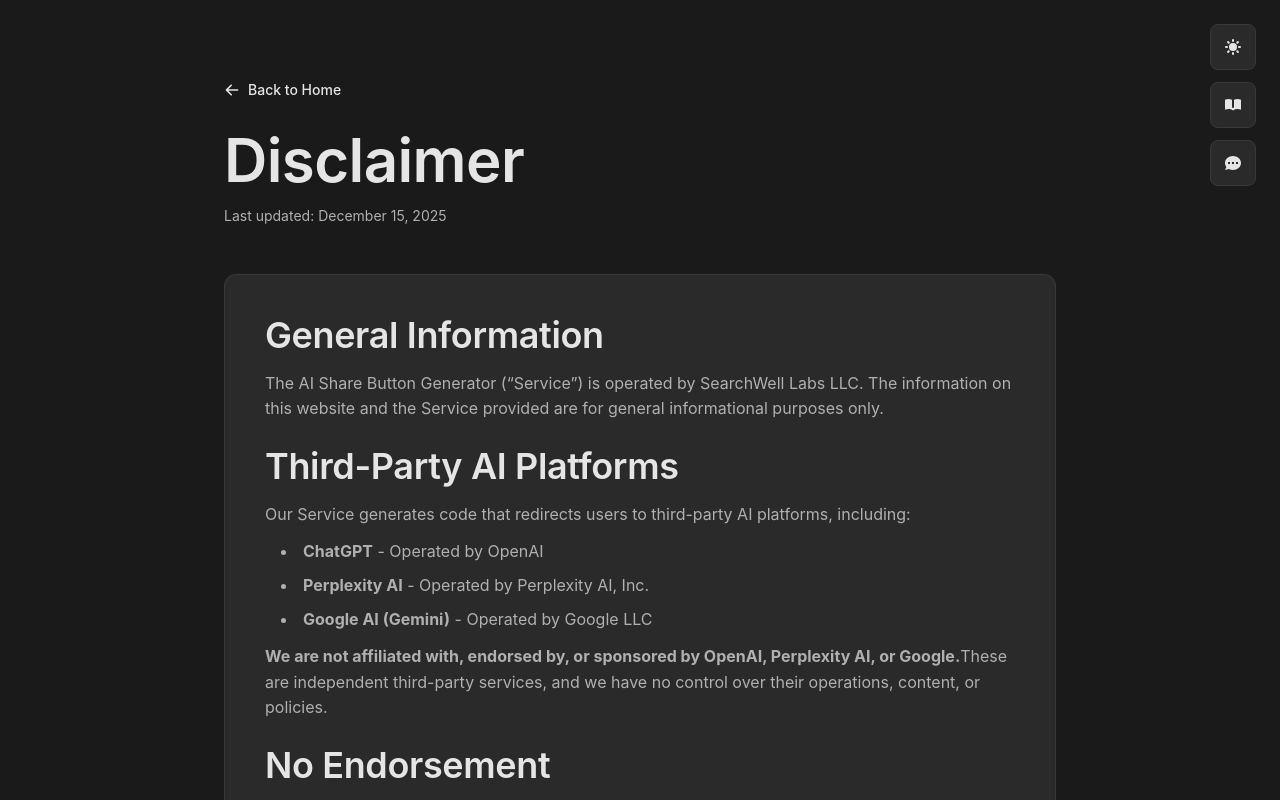
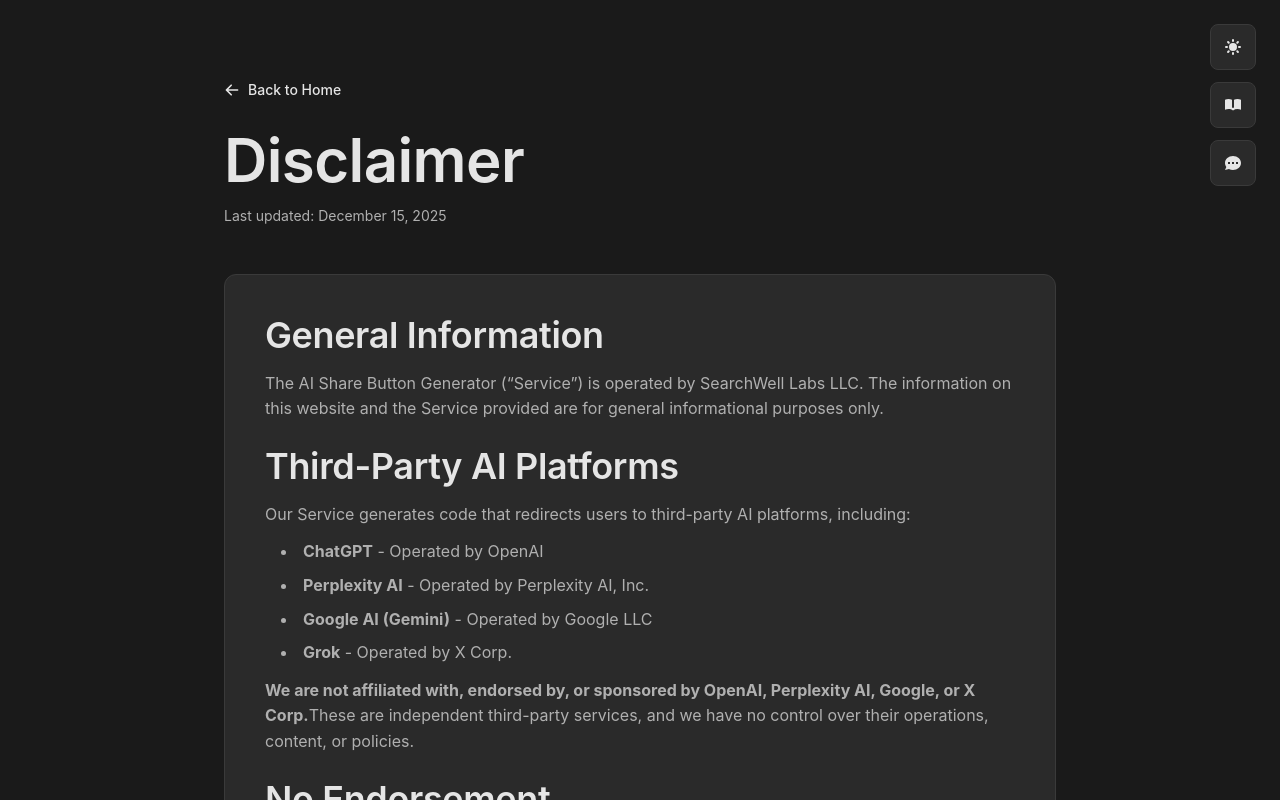
Before and after one commit to JamesonCodes/ai-share-button-generator, a Next.js app: page /disclaimer in a window 1280 px wide. Shown: the top 800 px of the page. Built offline with nearby package versions, Linux system fonts and the light colour scheme; no server answers.

Commit message:
docs: add Grok to legal documents
- Add Grok (X Corp.) to Privacy Policy AI platforms list
- Add X (Twitter) Privacy Policy link
- Update Terms of Service to include Grok
- Update Disclaimer to include Grok and X Corp. in affiliation statement

```diff
--- a/app/disclaimer/page.tsx
+++ b/app/disclaimer/page.tsx
@@ -62,9 +62,10 @@
               <li><strong>ChatGPT</strong> - Operated by OpenAI</li>
               <li><strong>Perplexity AI</strong> - Operated by Perplexity AI, Inc.</li>
               <li><strong>Google AI (Gemini)</strong> - Operated by Google LLC</li>
+              <li><strong>Grok</strong> - Operated by X Corp.</li>
             </ul>
             <p className="mt-3 transition-smooth" style={{ color: 'var(--text-secondary)' }}>
-              <strong>We are not affiliated with, endorsed by, or sponsored by OpenAI, Perplexity AI, or Google.</strong>
+              <strong>We are not affiliated with, endorsed by, or sponsored by OpenAI, Perplexity AI, Google, or X Corp.</strong>
               These are independent third-party services, and we have no control over their operations, content,
               or policies.
             </p>
--- a/app/privacy-policy/page.tsx
+++ b/app/privacy-policy/page.tsx
@@ -99,6 +99,7 @@
               <li>ChatGPT (operated by OpenAI)</li>
               <li>Perplexity AI</li>
               <li>Google AI (Gemini)</li>
+              <li>Grok (operated by X Corp.)</li>
             </ul>
             <p className="mt-3 transition-smooth" style={{ color: 'var(--text-secondary)' }}>
               When users click share buttons generated by our Service, they are redirected to these third-party
@@ -109,6 +110,7 @@
               <li><a href="https://openai.com/policies/privacy-policy" target="_blank" rel="noopener noreferrer" className="underline" style={{ color: 'var(--accent)' }}>OpenAI Privacy Policy</a></li>
               <li><a href="https://www.perplexity.ai/privacy" target="_blank" rel="noopener noreferrer" className="underline" style={{ color: 'var(--accent)' }}>Perplexity Privacy Policy</a></li>
               <li><a href="https://policies.google.com/privacy" target="_blank" rel="noopener noreferrer" className="underline" style={{ color: 'var(--accent)' }}>Google Privacy Policy</a></li>
+              <li><a href="https://twitter.com/en/privacy" target="_blank" rel="noopener noreferrer" className="underline" style={{ color: 'var(--accent)' }}>X (Twitter) Privacy Policy</a></li>
             </ul>
           </section>
 
--- a/app/terms/page.tsx
+++ b/app/terms/page.tsx
@@ -58,7 +58,7 @@
             </h2>
             <p className="transition-smooth" style={{ color: 'var(--text-secondary)' }}>
               The AI Share Button Generator is a web-based tool that allows users to generate embeddable code
-              for share buttons that redirect to third-party AI platforms (ChatGPT, Perplexity AI, and Google AI).
+              for share buttons that redirect to third-party AI platforms (ChatGPT, Perplexity AI, Google AI, and Grok).
               The Service generates code snippets that users can embed on their own websites.
             </p>
           </section>
```
